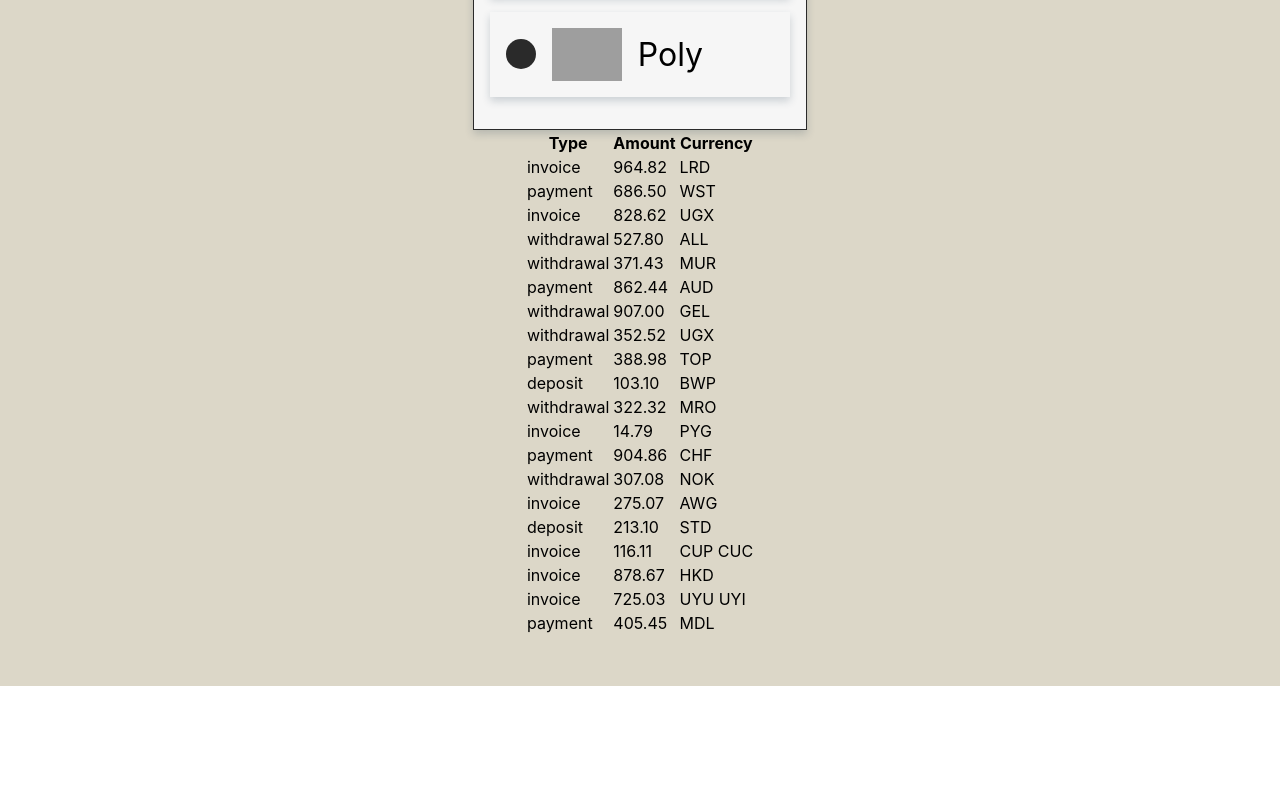
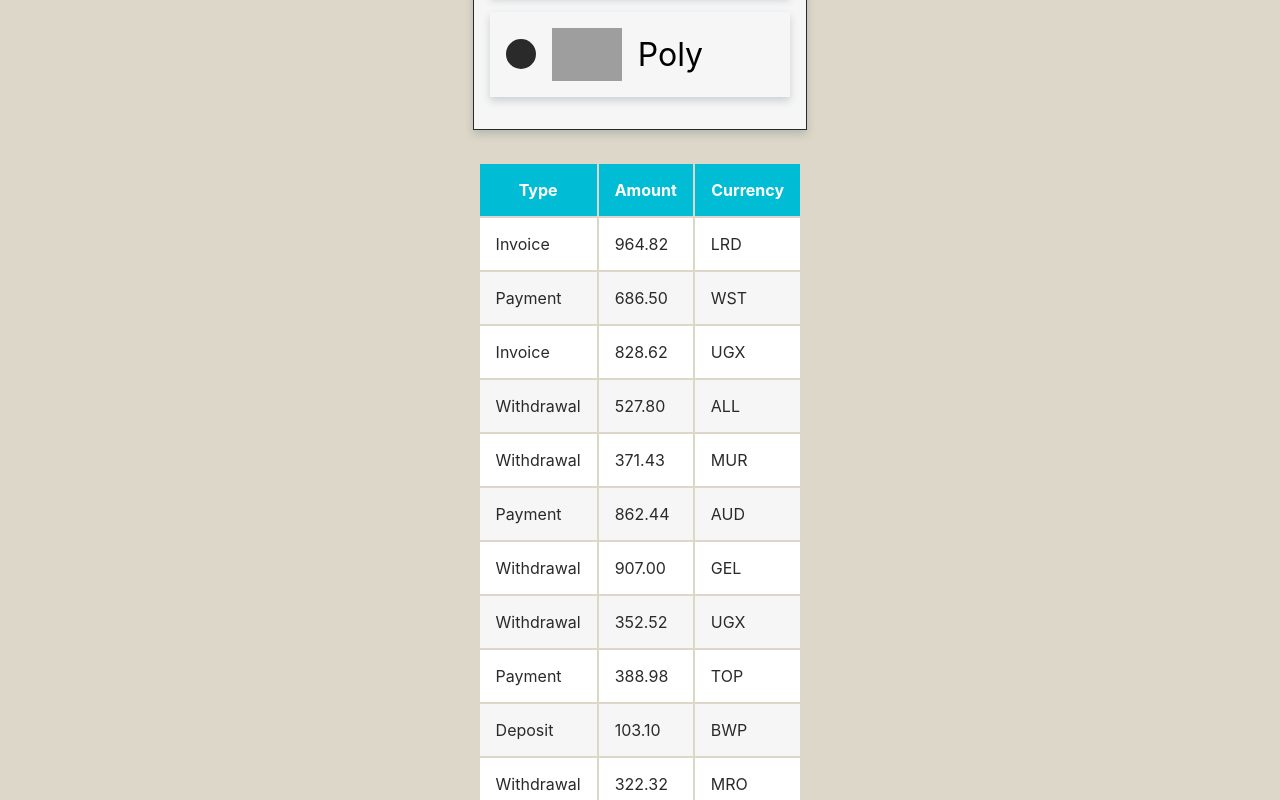
Before and after one commit to MaksimLisovoi/react-practice, a React (Create React App) app: page / in a window 1280 px wide. Shown: the part 1180-1980 px from the top of the page. Before the commit the page ends 1866 px from the top, so only its background shows below. Built offline with nearby package versions, Linux system fonts and the light colour scheme; grey boxes are pictures that could not be loaded.

Commit message:
finalize transaction css & html

```diff
--- a/src/components/TransactionHistory/TransactionHistory.jsx
+++ b/src/components/TransactionHistory/TransactionHistory.jsx
@@ -4,7 +4,7 @@ import { Head, Row, Heading, Data, Body } from './TransactionHistory.styled';
 
 export const TransactionHistory = ({ transactions }) => {
   return (
-    <Box as="table">
+    <Box as="table" mt={'5'}>
       <Head>
         <Row>
           <Heading>Type</Heading>
--- a/src/components/TransactionHistory/TransactionHistory.styled.jsx
+++ b/src/components/TransactionHistory/TransactionHistory.styled.jsx
@@ -2,10 +2,25 @@ import styled from '@emotion/styled';
 
 export const Head = styled.thead``;
 
-export const Row = styled.tr``;
+export const Row = styled.tr`
+  padding: ${p => p.theme.space[4]};
+  background-color: ${p => p.theme.colors.white};
+  color: ${p => p.theme.colors.text};
 
-export const Heading = styled.th``;
+  :nth-child(2n) {
+    background-color: ${p => p.theme.colors.muted};
+  }
+`;
 
-export const Data = styled.td``;
+export const Heading = styled.th`
+  background-color: ${p => p.theme.colors.tableHead};
+  color: ${p => p.theme.colors.white};
+  padding: ${p => p.theme.space[4]};
+`;
+
+export const Data = styled.td`
+  padding: ${p => p.theme.space[4]};
+  text-transform: capitalize;
+`;
 
 export const Body = styled.tbody``;
--- a/src/constants/theme.js
+++ b/src/constants/theme.js
@@ -9,6 +9,7 @@ export const theme = {
     secondary: '#05a',
     accent: '#609',
     muted: '#f6f6f6',
+    tableHead: '#00bcd5',
   },
   space: ['0px', '2px', '4px', '8px', '16px', '32px', '64px', '128px', '256px'],
   fonts: {
```
